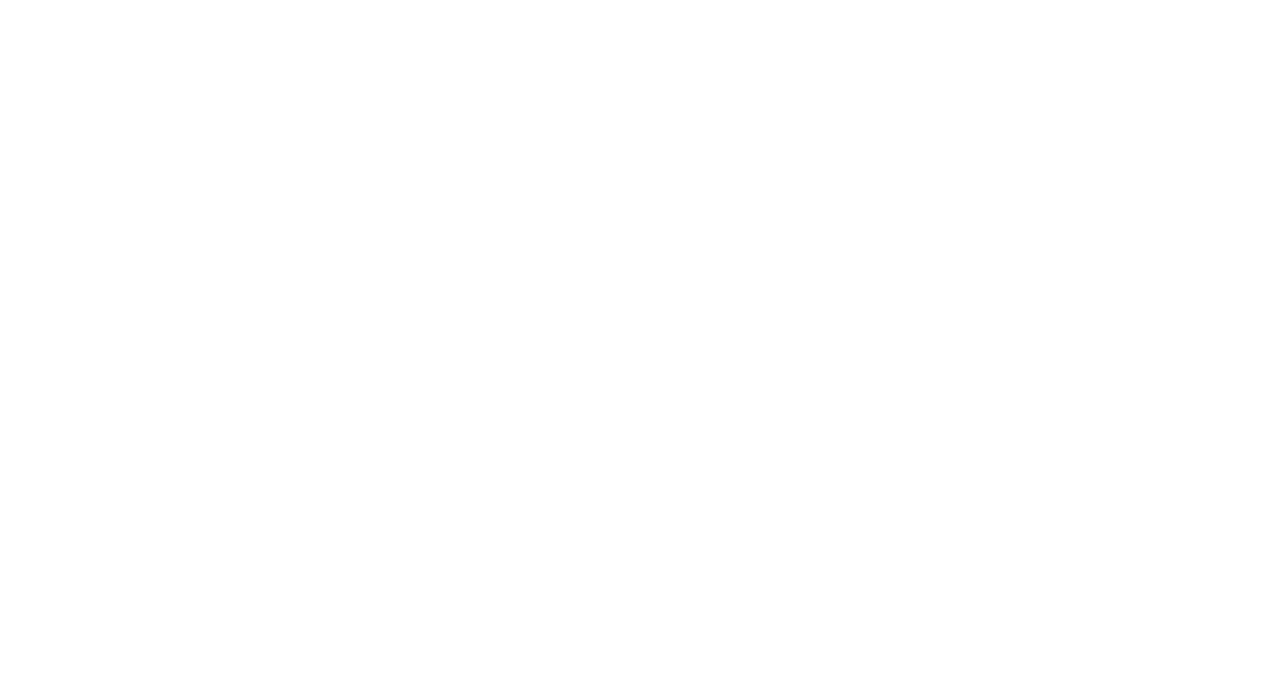
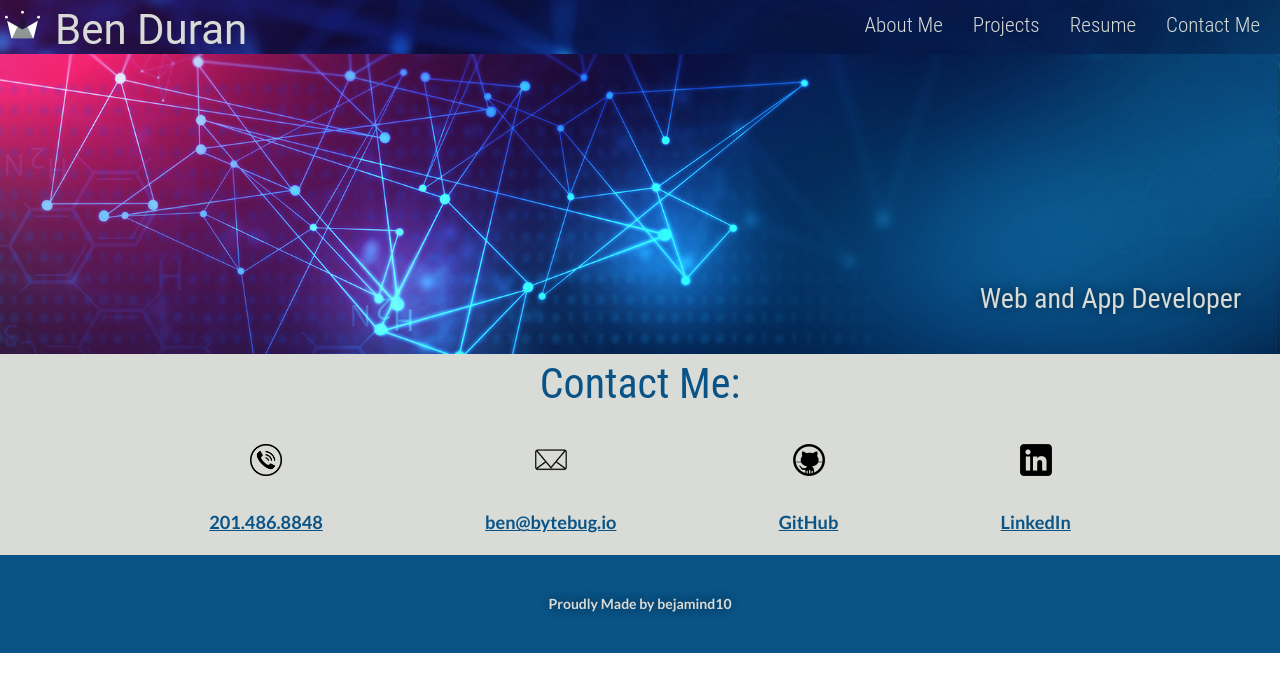
Before and after one commit to benjamind10/react-portfolio, a React (Create React App) app: page /contact in a window 1280 px wide. Before the commit this address had no page. Shown: the top 692 px of the page. Built offline with nearby package versions, Linux system fonts and the light colour scheme.

Commit message:
added footer

```diff
--- a/src/App.js
+++ b/src/App.js
@@ -4,15 +4,22 @@ import Navigation from './routes/navigation/navigation.component';
 
 import Home from './routes/home/home.component';
 import Work from './routes/work/work.component';
+import Contact from './components/contact/contact.component';
+import Footer from './components/footer/footer.component';
+import { Fragment } from 'react';
 
 const App = () => {
   return (
+    <Fragment>
       <Routes>
         <Route path='/' element={<Navigation />}>
           <Route index element={<Home />} />
           <Route path='/projects' element={<Work />} />
+          <Route path='/contact' element={<Contact />} />
         </Route>
       </Routes>
+      <Footer />
+    </Fragment>
   );
 };
 
--- /dev/null
+++ b/src/components/contact/contact.component.jsx
@@ -0,0 +1,55 @@
+import './contact.styles.scss';
+
+const Contact = () => {
+  return (
+    <section id='contact-me' class='contact-me'>
+      <header class='contact-me-text'>Contact Me:</header>
+      <div class='container'>
+        <div class='phone'>
+          <img
+            src={require(`../../assets/tele.jpeg`)}
+            alt='telephone icon'
+          />
+          <h3>201.486.8848</h3>
+        </div>
+        <div class='email'>
+          <a href='mailto:ben@bytebug.io'>
+            <img
+              src={require(`../../assets/email.png`)}
+              alt='email icon'
+            />
+            <h3>ben@bytebug.io</h3>
+          </a>
+        </div>
+        <div class='github'>
+          <a
+            href='https://github.com/benjamind10/'
+            target='_blank'
+            rel='noreferrer'
+          >
+            <img
+              src={require(`../../assets/github.png`)}
+              alt='github icon'
+            />
+            <h3>GitHub</h3>
+          </a>
+        </div>
+        <div class='linkedin'>
+          <a
+            href='https://www.linkedin.com/in/benjamin-duran-3a880a1b9/'
+            target='_blank'
+            rel='noreferrer'
+          >
+            <img
+              src={require(`../../assets/linkedin.png`)}
+              alt='linkedin icon'
+            />
+            <h3>LinkedIn</h3>
+          </a>
+        </div>
+      </div>
+    </section>
+  );
+};
+
+export default Contact;
--- /dev/null
+++ b/src/components/contact/contact.styles.scss
@@ -0,0 +1,26 @@
+.contact-me {
+  background-color: var(--primary-color);
+}
+.contact-me a {
+  color: var(--tertiary-color);
+}
+.container {
+  width: 80vw;
+  margin: 0 auto;
+  justify-items: center;
+  justify-content: space-around;
+}
+
+.container h3 {
+  padding-top: 10px;
+  text-decoration: underline;
+  font-size: 1.3em;
+  text-align: center;
+}
+
+.container img {
+  width: 2.5vw;
+  display: block;
+  margin-left: auto;
+  margin-right: auto;
+}
--- /dev/null
+++ b/src/components/footer/footer.component.jsx
@@ -0,0 +1,11 @@
+const Footer = () => {
+  return (
+    <footer>
+      <h2>
+        Proudly Made by <a href='mailto:ben@bytebug.io'>bejamind10</a>
+      </h2>
+    </footer>
+  );
+};
+
+export default Footer;
--- a/src/index.css
+++ b/src/index.css
@@ -34,36 +34,6 @@ section {
 .footer {
   display: flex;
   flex-wrap: wrap;
-}
-
-/* Navbar Section */
-
-/* Contact me Section */
-.contact-me {
-  background-color: var(--primary-color);
-}
-.contact-me a {
-  color: var(--tertiary-color);
-}
-.container {
-  width: 80vw;
-  margin: 0 auto;
-  justify-items: center;
-  justify-content: space-around;
-}
-
-.container h3 {
-  padding-top: 10px;
-  text-decoration: underline;
-  font-size: 1.3em;
-  text-align: center;
-}
-
-.container img {
-  width: 2.5vw;
-  display: block;
-  margin-left: auto;
-  margin-right: auto;
 }
 
 /* FOOTER STYLES START */
--- a/src/routes/navigation/navigation.component.jsx
+++ b/src/routes/navigation/navigation.component.jsx
@@ -21,6 +21,12 @@ const Navigation = () => {
           <Link className='nav-link' to='/projects'>
             Projects
           </Link>
+          <Link className='nav-link' to='/resume'>
+            Resume
+          </Link>
+          <Link className='nav-link' to='/contact'>
+            Contact Me
+          </Link>
         </div>
       </div>
       <Header />
```
Also changed, not shown: src/routes/contact-me/contact-me.component.jsx (added, +14 -0 lines). Lines whose indentation alone changed are shown as unchanged.
